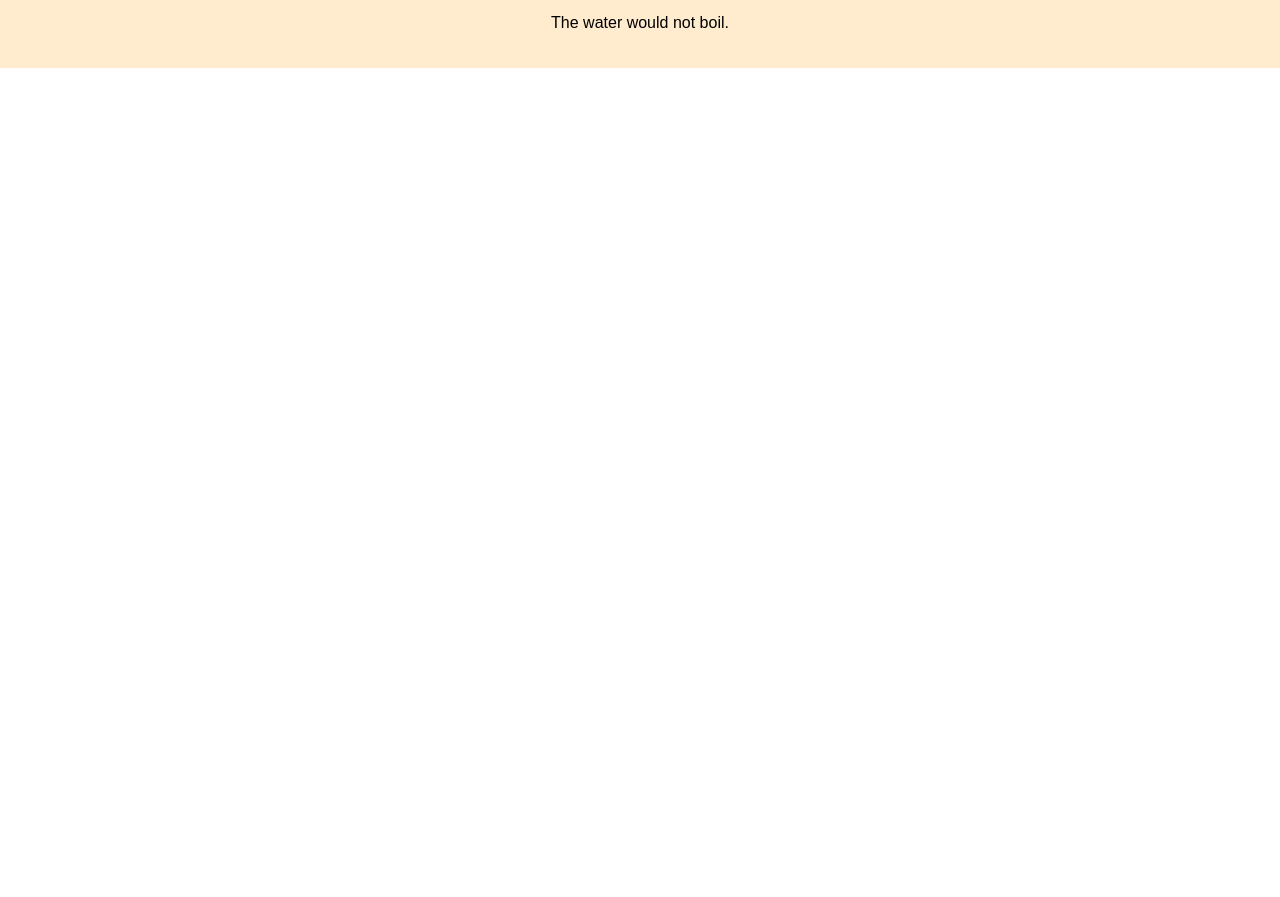
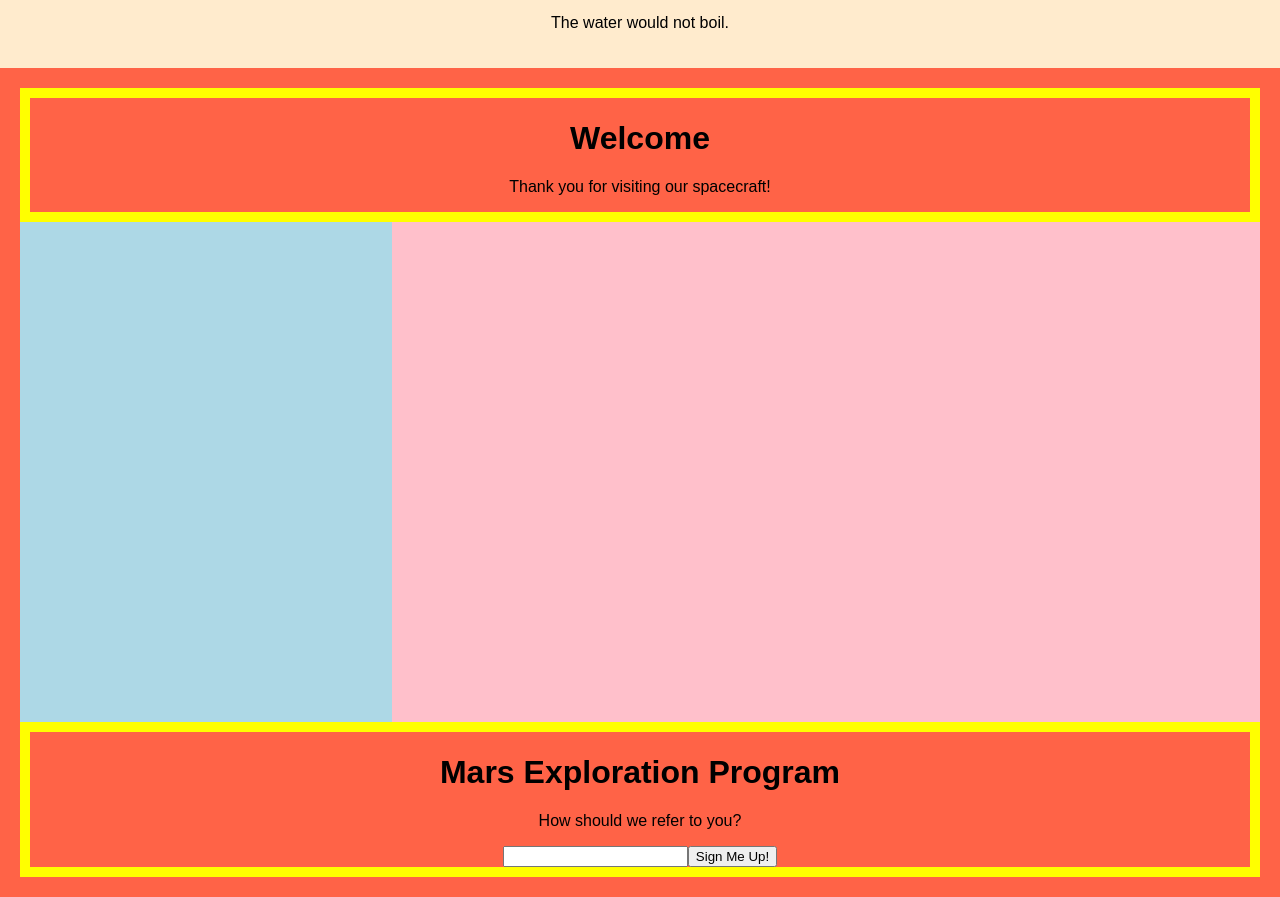
Before and after one commit to rodgracas/react-js-demo, a React (Create React App) app: page / in a window 1280 px wide. Shown: the part 1917-2814 px from the top of the page. Before the commit the page ends 1985 px from the top, so only its background shows below. Built offline with nearby package versions, Linux system fonts and the light colour scheme.

Commit message:
Composition vs Inheritance

```diff
--- a/src/App.js
+++ b/src/App.js
@@ -8,6 +8,7 @@ import ConditionalRendering from './components/ConditionalRendering';
 import ListsAndKeys from './components/ListsAndKeys';
 import Forms from './components/Forms';
 import LiftingStateUp from './components/LiftingStateUp';
+import CompositionVsInheritance from './components/CompositionVsInheritance';
 
 class App extends Component {
   render() {
@@ -27,6 +28,7 @@ class App extends Component {
         <ListsAndKeys />
         <Forms />
         <LiftingStateUp />
+        <CompositionVsInheritance />
       </div>
     );
   }
--- /dev/null
+++ b/src/components/CompositionVsInheritance.js
@@ -0,0 +1,118 @@
+import React from 'react';
+
+/* Containment
+Some components don’t know their children ahead of time.
+We recommend that such components use the special 'children' prop to pass children elements directly into their output
+*/
+
+function FancyBorder(props) {
+    return (
+        <div className={'FancyBorder FancyBorder-' + props.color}>
+            {props.children}
+        </div>
+    );
+}
+
+// function WelcomeDialog() {
+//     return(
+//         <FancyBorder color="yellow"> {/*Anything inside the <FancyBorder> JSX tag gets passed into the FancyBorder component as a children prop.*/}
+//             <h1 className="Dialog-title">
+//                 Welcome
+//             </h1>
+//             <p className="Dialog-message">
+//                 Thank you for visiting our spacecraft!
+//             </p>
+//         </FancyBorder>
+//     );
+// }
+
+function Contacts() {
+    return <div className="Contacts" />;
+}
+
+function Chat() {
+    return <div className="Chat" />;
+}
+
+function SplitPane(props) {
+    return (
+        <div className="SplitPane">
+            <div className="SplitPane-left">
+                {props.left}
+            </div>
+            <div className="SplitPane-right">
+                {props.right}
+            </div>
+        </div>
+    );
+}
+
+/* Specialization
+Sometimes we think about components as being “special cases” of other components.
+For example, we might say that a WelcomeDialog is a special case of Dialog.
+*/
+
+function Dialog(props) {
+    return (
+      <FancyBorder color="yellow">
+        <h1 className="Dialog-title">
+          {props.title}
+        </h1>
+        <p className="Dialog-message">
+          {props.message}
+        </p>
+        {props.children}
+      </FancyBorder>
+    );
+  }
+
+function WelcomeDialog() {
+    return (
+      <Dialog
+        title="Welcome"
+        message="Thank you for visiting our spacecraft!" />
+    );
+}
+
+// Composition works equally well for components defined as classes:
+class SignUpDialog extends React.Component {
+    constructor(props) {
+        super(props);
+        this.handleChange = this.handleChange.bind(this);
+        this.handleSignUp = this.handleSignUp.bind(this);
+        this.state = {login: ''};
+    }
+
+    handleChange(e) {
+        this.setState({login: e.target.value});
+    }
+
+    handleSignUp() {
+        alert(`Welcome aboard, ${this.state.login}!`);
+    }
+
+    render() {
+        return (
+            <Dialog title="Mars Exploration Program" message="How should we refer to you?">
+                <input value={this.state.login} onChange={this.handleChange} />
+                <button onClick={this.handleSignUp}>
+                    Sign Me Up!
+                </button>
+            </Dialog>
+        );
+    }
+}
+
+class CompositionVsInheritance extends React.Component {
+    render() {
+        return (
+            <div className="CompositionVsInheritance">
+                <WelcomeDialog />
+                <SplitPane left={<Contacts />} right={<Chat />} />
+                <SignUpDialog />
+            </div>
+        );
+    }
+}
+
+export default CompositionVsInheritance;
--- a/src/index.css
+++ b/src/index.css
@@ -45,3 +45,42 @@ body {
   padding: 20px;
   background-color: blanchedalmond;
 }
+
+.CompositionVsInheritance {
+  padding: 20px;
+  background-color: tomato;
+}
+
+.FancyBorder-yellow {
+  border: 10px solid;
+  border-color: yellow;
+}
+
+.SplitPane {
+  width: 100%;
+  height: 500px;
+}
+
+.SplitPane-left {
+  float: left;
+  width: 30%;
+  height: 100%;
+}
+
+.SplitPane-right {
+  float: left;
+  width: 70%;
+  height: 100%;
+}
+
+.Contacts {
+  width: 100%;
+  height: 100%;
+  background: lightblue;
+}
+
+.Chat {
+  width: 100%;
+  height: 100%;
+  background: pink;
+}
```
